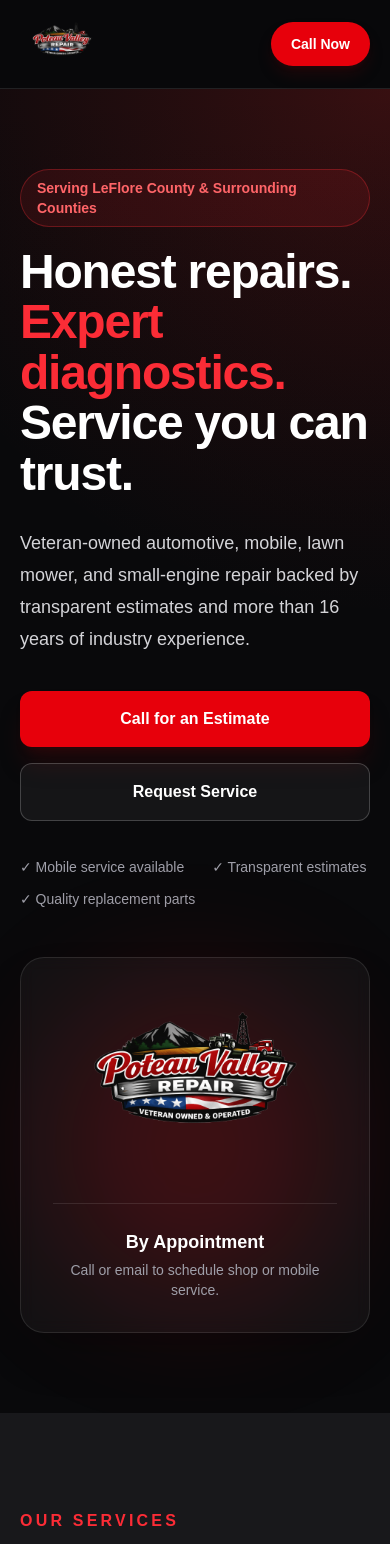
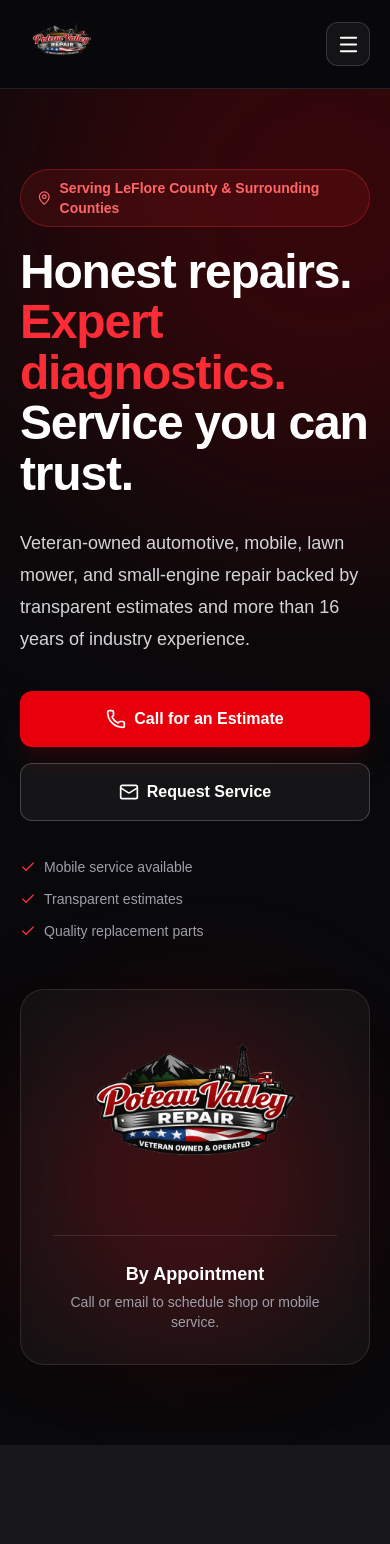
Before and after one commit to hyorinmarudk-blip/PVSM-Cloud, a Next.js app in the folder website/: page / in a window 390 px wide. Shown: the top 1544 px of the page. Built offline with nearby package versions, Linux system fonts and the light colour scheme.

Commit message:
Add professional icons, mobile navigation, and PVR Promise

```diff
--- a/website/package.json
+++ b/website/package.json
@@ -9,6 +9,7 @@
     "lint": "eslint"
   },
   "dependencies": {
+    "lucide-react": "^1.25.0",
     "next": "16.2.10",
     "react": "19.2.4",
     "react-dom": "19.2.4"
--- a/website/src/app/page.tsx
+++ b/website/src/app/page.tsx
@@ -1,105 +1,132 @@
 import Image from "next/image";
-import Link from "next/link";
+import {
+  BadgeCheck,
+  BatteryCharging,
+  CalendarClock,
+  Car,
+  Check,
+  CircleDollarSign,
+  ClipboardCheck,
+  FileCheck2,
+  Gauge,
+  HeartHandshake,
+  Mail,
+  MapPin,
+  Phone,
+  SearchCheck,
+  ShieldCheck,
+  Sparkles,
+  Tractor,
+  Truck,
+  Wrench,
+} from "lucide-react";
+import SiteHeader from "@/components/SiteHeader";
 
 const services = [
   {
     title: "Automotive Repair",
     description:
       "Dependable maintenance and repairs for brakes, steering, suspension, batteries, filters, leaks, and other common vehicle concerns.",
-    icon: "🚗",
+    icon: Car,
   },
   {
     title: "Diagnostics",
     description:
       "Honest automotive and electrical diagnostics focused on identifying the actual problem before unnecessary parts are replaced.",
-    icon: "🔍",
+    icon: SearchCheck,
   },
   {
     title: "Mobile Service",
     description:
       "Mobile diagnostics, scheduled on-site repairs, and emergency roadside assistance throughout LeFlore County and surrounding areas.",
-    icon: "🚚",
+    icon: Truck,
   },
   {
     title: "Small Engine Repair",
     description:
       "Repair and maintenance for lawn mowers, generators, tillers, trimmers, edgers, and other lawn and garden equipment.",
-    icon: "🛠️",
+    icon: Tractor,
   },
   {
     title: "Detailing",
     description:
       "Basic vehicle cleaning services, including interior vacuuming, body washing, wheel cleaning, and waxing.",
-    icon: "✨",
+    icon: Sparkles,
   },
 ];
 
 const reasons = [
-  "Veteran Owned & Operated",
-  "Honest Diagnostics",
-  "Quality Parts & Repairs",
-  "Mobile Service Available",
-  "Automotive & Small Engine Specialists",
-  "Transparent Estimates",
-  "Modern Digital Repair Tracking",
+  { label: "Veteran Owned & Operated", icon: BadgeCheck },
+  { label: "Honest Diagnostics", icon: SearchCheck },
+  { label: "Quality Parts & Repairs", icon: Wrench },
+  { label: "Mobile Service Available", icon: Truck },
+  { label: "Automotive & Small Engine Specialists", icon: Gauge },
+  { label: "Transparent Estimates", icon: ClipboardCheck },
+  { label: "Modern Digital Repair Tracking", icon: FileCheck2 },
+];
+
+const promises = [
+  {
+    title: "We diagnose before replacing parts.",
+    description:
+      "Testing and inspection come first so repairs are based on evidence instead of guesswork.",
+    icon: SearchCheck,
+  },
+  {
+    title: "We explain the repair.",
+    description:
+      "You receive straightforward information about the concern, recommended work, and expected cost.",
+    icon: HeartHandshake,
+  },
+  {
+    title: "We use quality parts.",
+    description:
+      "Whenever possible, replacement parts are sourced from reputable suppliers and selected for dependable service.",
+    icon: BatteryCharging,
+  },
+  {
+    title: "We stand behind our workmanship.",
+    description:
+      "Eligible repairs are supported by written warranty terms and clear procedures if a concern returns.",
+    icon: ShieldCheck,
+  },
+  {
+    title: "We provide transparent estimates.",
+    description:
+      "Additional work is discussed before proceeding whenever practical, so you stay informed.",
+    icon: CircleDollarSign,
+  },
+  {
+    title: "We respect your vehicle and equipment.",
+    description:
+      "Repair documentation and photographs help maintain an accurate record from intake through completion.",
+    icon: CalendarClock,
+  },
+];
+
+const policies = [
+  "Payment & Billing Policy",
+  "Shop Policies & Terms",
+  "Warranty Policy",
+  "Privacy Policy",
+  "Photo Documentation Policy",
 ];
 
 export default function Home() {
   return (
-    <main className="min-h-screen bg-zinc-950 text-white">
-      <header className="sticky top-0 z-50 border-b border-white/10 bg-zinc-950/95 backdrop-blur">
-        <div className="mx-auto flex max-w-7xl items-center justify-between px-5 py-4 lg:px-8">
-          <Link href="/" className="flex items-center gap-3">
-            <Image
-              src="/images/poteau-valley-repair-logo.png"
-              alt="Poteau Valley Repair"
-              width={72}
-              height={72}
-              priority
-              className="h-14 w-auto"
-            />
+    <main className="min-h-screen overflow-x-hidden bg-zinc-950 text-white">
+      <SiteHeader />
 
-            <div className="hidden sm:block">
-              <p className="text-sm font-bold uppercase tracking-[0.18em]">
-                Poteau Valley Repair
-              </p>
-              <p className="text-xs text-zinc-400">
-                Veteran Owned &amp; Operated
-              </p>
-            </div>
-          </Link>
+      <section className="relative isolate overflow-hidden">
+        <div className="absolute inset-0 -z-30 bg-zinc-950" />
+        <div className="absolute right-[-15rem] top-[-12rem] -z-20 h-[38rem] w-[38rem] rounded-full bg-red-700/25 blur-[130px]" />
+        <div className="absolute bottom-[-18rem] left-[-14rem] -z-20 h-[34rem] w-[34rem] rounded-full bg-red-950/40 blur-[120px]" />
+        <div className="absolute inset-0 -z-10 bg-[linear-gradient(to_bottom,transparent_55%,#09090b)]" />
 
-          <nav className="hidden items-center gap-7 text-sm font-medium lg:flex">
-            <a href="#services" className="transition hover:text-red-500">
-              Services
-            </a>
-            <a href="#about" className="transition hover:text-red-500">
-              About
-            </a>
-            <a href="#policies" className="transition hover:text-red-500">
-              Policies
-            </a>
-            <a href="#contact" className="transition hover:text-red-500">
-              Contact
-            </a>
-          </nav>
-
-          <a
-            href="tel:+19184429692"
-            className="rounded-full bg-red-600 px-5 py-3 text-sm font-bold shadow-lg shadow-red-950/40 transition hover:bg-red-500"
-          >
-            Call Now
-          </a>
-        </div>
-      </header>
-
-      <section className="relative overflow-hidden">
-        <div className="absolute inset-0 bg-[radial-gradient(circle_at_top_right,rgba(220,38,38,0.22),transparent_38%)]" />
-        <div className="absolute inset-0 bg-[linear-gradient(to_bottom,transparent,rgba(9,9,11,0.9))]" />
-
-        <div className="relative mx-auto grid min-h-[760px] max-w-7xl items-center gap-12 px-5 py-20 lg:grid-cols-[1.15fr_0.85fr] lg:px-8">
+        <div className="mx-auto grid min-h-[760px] max-w-7xl items-center gap-12 px-5 py-20 lg:grid-cols-[1.15fr_0.85fr] lg:px-8">
           <div>
-            <p className="mb-5 inline-flex rounded-full border border-red-500/30 bg-red-500/10 px-4 py-2 text-sm font-semibold text-red-400">
+            <p className="mb-5 inline-flex items-center gap-2 rounded-full border border-red-500/30 bg-red-500/10 px-4 py-2 text-sm font-semibold text-red-400">
+              <MapPin size={16} aria-hidden="true" />
               Serving LeFlore County &amp; Surrounding Counties
             </p>
 
@@ -118,23 +145,32 @@
             <div className="mt-9 flex flex-col gap-4 sm:flex-row">
               <a
                 href="tel:+19184429692"
-                className="rounded-xl bg-red-600 px-7 py-4 text-center font-bold shadow-xl shadow-red-950/40 transition hover:-translate-y-0.5 hover:bg-red-500"
+                className="inline-flex items-center justify-center gap-2 rounded-xl bg-red-600 px-7 py-4 font-bold shadow-xl shadow-red-950/40 transition duration-200 hover:-translate-y-0.5 hover:bg-red-500"
               >
+                <Phone size={20} aria-hidden="true" />
                 Call for an Estimate
               </a>
 
               <a
                 href="mailto:poteauvalleyrepair@gmail.com?subject=Service%20Request"
-                className="rounded-xl border border-white/20 bg-white/5 px-7 py-4 text-center font-bold transition hover:-translate-y-0.5 hover:bg-white/10"
+                className="inline-flex items-center justify-center gap-2 rounded-xl border border-white/20 bg-white/5 px-7 py-4 font-bold transition duration-200 hover:-translate-y-0.5 hover:bg-white/10"
               >
+                <Mail size={20} aria-hidden="true" />
                 Request Service
               </a>
             </div>
 
             <div className="mt-9 flex flex-wrap gap-x-7 gap-y-3 text-sm text-zinc-400">
-              <span>✓ Mobile service available</span>
-              <span>✓ Transparent estimates</span>
-              <span>✓ Quality replacement parts</span>
+              {[
+                "Mobile service available",
+                "Transparent estimates",
+                "Quality replacement parts",
+              ].map((item) => (
+                <span key={item} className="flex items-center gap-2">
+                  <Check size={16} className="text-red-500" aria-hidden="true" />
+                  {item}
+                </span>
+              ))}
             </div>
           </div>
 
@@ -178,26 +214,31 @@
           </div>
 
           <div className="mt-12 grid gap-6 md:grid-cols-2 xl:grid-cols-3">
-            {services.map((service) => (
+            {services.map((service) => {
+              const Icon = service.icon;
+
+              return (
                 <article
                   key={service.title}
-                className="group rounded-2xl border border-white/10 bg-zinc-950 p-7 transition hover:-translate-y-1 hover:border-red-500/50"
+                  className="group rounded-2xl border border-white/10 bg-zinc-950 p-7 transition duration-300 hover:-translate-y-1 hover:border-red-500/50 hover:shadow-xl hover:shadow-red-950/20"
                 >
-                <div className="text-4xl" aria-hidden="true">
-                  {service.icon}
+                  <div className="flex h-13 w-13 items-center justify-center rounded-xl bg-red-600/15 text-red-500 transition duration-300 group-hover:bg-red-600 group-hover:text-white">
+                    <Icon size={26} aria-hidden="true" />
                   </div>
                   <h3 className="mt-5 text-2xl font-bold">{service.title}</h3>
                   <p className="mt-3 leading-7 text-zinc-400">
                     {service.description}
                   </p>
                 </article>
-            ))}
+              );
+            })}
 
             <article className="rounded-2xl border border-red-500/30 bg-red-600 p-7 shadow-xl shadow-red-950/30">
-              <p className="text-sm font-bold uppercase tracking-[0.2em] text-red-100">
+              <Wrench size={34} aria-hidden="true" />
+              <p className="mt-5 text-sm font-bold uppercase tracking-[0.2em] text-red-100">
                 Need help?
               </p>
-              <h3 className="mt-4 text-2xl font-black">
+              <h3 className="mt-3 text-2xl font-black">
                 Not sure which service you need?
               </h3>
               <p className="mt-3 leading-7 text-red-50">
@@ -206,8 +247,9 @@
               </p>
               <a
                 href="tel:+19184429692"
-                className="mt-6 inline-block rounded-lg bg-white px-5 py-3 font-bold text-red-700 transition hover:bg-red-50"
+                className="mt-6 inline-flex items-center gap-2 rounded-lg bg-white px-5 py-3 font-bold text-red-700 transition duration-200 hover:-translate-y-0.5 hover:bg-red-50"
               >
+                <Phone size={18} aria-hidden="true" />
                 Call (918) 442-9692
               </a>
             </article>
@@ -249,17 +291,21 @@
             <h3 className="text-2xl font-black">Why choose us?</h3>
 
             <div className="mt-7 grid gap-4">
-              {reasons.map((reason) => (
+              {reasons.map((reason) => {
+                const Icon = reason.icon;
+
+                return (
                   <div
-                  key={reason}
+                    key={reason.label}
                     className="flex items-center gap-4 rounded-xl border border-white/10 bg-zinc-950 px-5 py-4"
                   >
-                  <span className="flex h-8 w-8 shrink-0 items-center justify-center rounded-full bg-red-600 font-bold">
-                    ✓
+                    <span className="flex h-9 w-9 shrink-0 items-center justify-center rounded-full bg-red-600 text-white">
+                      <Icon size={18} aria-hidden="true" />
                     </span>
-                  <span className="font-semibold">{reason}</span>
+                    <span className="font-semibold">{reason.label}</span>
                   </div>
-              ))}
+                );
+              })}
             </div>
 
             <p className="mt-6 text-sm text-zinc-500">
@@ -270,7 +316,46 @@
         </div>
       </section>
 
-      <section className="border-y border-white/10 bg-zinc-900 py-20">
+      <section
+        id="promise"
+        className="border-y border-white/10 bg-zinc-900 py-24"
+      >
+        <div className="mx-auto max-w-7xl px-5 lg:px-8">
+          <div className="mx-auto max-w-3xl text-center">
+            <p className="font-bold uppercase tracking-[0.2em] text-red-500">
+              The PVR Promise
+            </p>
+            <h2 className="mt-3 text-4xl font-black tracking-tight sm:text-5xl">
+              Straightforward service from diagnosis to completion
+            </h2>
+            <p className="mt-5 text-lg leading-8 text-zinc-400">
+              These principles guide how we communicate, diagnose, document, and
+              complete every repair.
+            </p>
+          </div>
+
+          <div className="mt-12 grid gap-6 md:grid-cols-2 xl:grid-cols-3">
+            {promises.map((promise) => {
+              const Icon = promise.icon;
+
+              return (
+                <article
+                  key={promise.title}
+                  className="rounded-2xl border border-white/10 bg-zinc-950 p-7"
+                >
+                  <Icon size={30} className="text-red-500" aria-hidden="true" />
+                  <h3 className="mt-5 text-xl font-bold">{promise.title}</h3>
+                  <p className="mt-3 leading-7 text-zinc-400">
+                    {promise.description}
+                  </p>
+                </article>
+              );
+            })}
+          </div>
+        </div>
+      </section>
+
+      <section className="py-24">
         <div className="mx-auto max-w-7xl px-5 text-center lg:px-8">
           <p className="font-bold uppercase tracking-[0.2em] text-red-500">
             Customer Portal
@@ -292,7 +377,7 @@
         </div>
       </section>
 
-      <section id="policies" className="py-24">
+      <section id="policies" className="bg-zinc-900 py-24">
         <div className="mx-auto max-w-7xl px-5 lg:px-8">
           <div className="max-w-3xl">
             <p className="font-bold uppercase tracking-[0.2em] text-red-500">
@@ -309,18 +394,17 @@
           </div>
 
           <div className="mt-10 grid gap-5 md:grid-cols-2 lg:grid-cols-3">
-            {[
-              "Payment & Billing Policy",
-              "Shop Policies & Terms",
-              "Warranty Policy",
-              "Privacy Policy",
-              "Photo Documentation Policy",
-            ].map((policy) => (
+            {policies.map((policy) => (
               <div
                 key={policy}
-                className="rounded-2xl border border-white/10 bg-zinc-900 p-6"
+                className="rounded-2xl border border-white/10 bg-zinc-950 p-6 transition duration-200 hover:border-red-500/40"
               >
-                <h3 className="text-xl font-bold">{policy}</h3>
+                <FileCheck2
+                  size={27}
+                  className="text-red-500"
+                  aria-hidden="true"
+                />
+                <h3 className="mt-4 text-xl font-bold">{policy}</h3>
                 <p className="mt-3 text-sm leading-6 text-zinc-400">
                   Full website version will be available before public launch.
                 </p>
@@ -349,22 +433,25 @@
           <div className="flex flex-col gap-3">
             <a
               href="tel:+19184429692"
-              className="rounded-xl bg-white px-7 py-4 text-center font-black text-red-700 transition hover:bg-red-50"
+              className="inline-flex items-center justify-center gap-2 rounded-xl bg-white px-7 py-4 font-black text-red-700 transition duration-200 hover:-translate-y-0.5 hover:bg-red-50"
             >
+              <Phone size={19} aria-hidden="true" />
               (918) 442-9692
             </a>
             <a
               href="mailto:poteauvalleyrepair@gmail.com"
-              className="rounded-xl border border-white/30 px-7 py-4 text-center font-bold transition hover:bg-white/10"
+              className="inline-flex items-center justify-center gap-2 rounded-xl border border-white/30 px-7 py-4 font-bold transition-colors hover:bg-white/10"
             >
+              <Mail size={19} aria-hidden="true" />
               Email the Shop
             </a>
             <a
               href="https://share.google/tT3Z3VIMLM7V576j6"
               target="_blank"
               rel="noreferrer"
-              className="rounded-xl border border-white/30 px-7 py-4 text-center font-bold transition hover:bg-white/10"
+              className="inline-flex items-center justify-center gap-2 rounded-xl border border-white/30 px-7 py-4 font-bold transition-colors hover:bg-white/10"
             >
+              <MapPin size={19} aria-hidden="true" />
               View Google Business Profile
             </a>
           </div>
--- /dev/null
+++ b/website/src/components/SiteHeader.tsx
@@ -0,0 +1,110 @@
+"use client";
+
+import Image from "next/image";
+import Link from "next/link";
+import { Menu, Phone, X } from "lucide-react";
+import { useState } from "react";
+
+const navigation = [
+  { label: "Services", href: "#services" },
+  { label: "About", href: "#about" },
+  { label: "PVR Promise", href: "#promise" },
+  { label: "Policies", href: "#policies" },
+  { label: "Contact", href: "#contact" },
+];
+
+export default function SiteHeader() {
+  const [menuOpen, setMenuOpen] = useState(false);
+
+  function closeMenu() {
+    setMenuOpen(false);
+  }
+
+  return (
+    <header className="sticky top-0 z-50 border-b border-white/10 bg-zinc-950/95 backdrop-blur-xl">
+      <div className="mx-auto flex max-w-7xl items-center justify-between px-5 py-4 lg:px-8">
+        <Link href="/" className="flex items-center gap-3" onClick={closeMenu}>
+          <Image
+            src="/images/poteau-valley-repair-logo.png"
+            alt="Poteau Valley Repair"
+            width={72}
+            height={72}
+            priority
+            className="h-14 w-auto"
+          />
+
+          <div className="hidden sm:block">
+            <p className="text-sm font-bold uppercase tracking-[0.18em]">
+              Poteau Valley Repair
+            </p>
+            <p className="text-xs text-zinc-400">
+              Veteran Owned &amp; Operated
+            </p>
+          </div>
+        </Link>
+
+        <nav className="hidden items-center gap-7 text-sm font-medium lg:flex">
+          {navigation.map((item) => (
+            <a
+              key={item.label}
+              href={item.href}
+              className="transition-colors duration-200 hover:text-red-500"
+            >
+              {item.label}
+            </a>
+          ))}
+        </nav>
+
+        <div className="flex items-center gap-2">
+          <a
+            href="tel:+19184429692"
+            className="hidden items-center gap-2 rounded-full bg-red-600 px-5 py-3 text-sm font-bold shadow-lg shadow-red-950/40 transition duration-200 hover:-translate-y-0.5 hover:bg-red-500 sm:flex"
+          >
+            <Phone size={17} aria-hidden="true" />
+            Call Now
+          </a>
+
+          <button
+            type="button"
+            aria-label={menuOpen ? "Close navigation menu" : "Open navigation menu"}
+            aria-expanded={menuOpen}
+            onClick={() => setMenuOpen((current) => !current)}
+            className="flex h-11 w-11 items-center justify-center rounded-xl border border-white/15 bg-white/5 transition-colors hover:bg-white/10 lg:hidden"
+          >
+            {menuOpen ? (
+              <X size={23} aria-hidden="true" />
+            ) : (
+              <Menu size={23} aria-hidden="true" />
+            )}
+          </button>
+        </div>
+      </div>
+
+      {menuOpen && (
+        <div className="border-t border-white/10 bg-zinc-950 px-5 pb-5 pt-3 lg:hidden">
+          <nav className="mx-auto flex max-w-7xl flex-col gap-2">
+            {navigation.map((item) => (
+              <a
+                key={item.label}
+                href={item.href}
+                onClick={closeMenu}
+                className="rounded-xl px-4 py-3 font-semibold text-zinc-200 transition-colors hover:bg-white/5 hover:text-red-500"
+              >
+                {item.label}
+              </a>
+            ))}
+
+            <a
+              href="tel:+19184429692"
+              onClick={closeMenu}
+              className="mt-2 flex items-center justify-center gap-2 rounded-xl bg-red-600 px-5 py-3 font-bold transition-colors hover:bg-red-500 sm:hidden"
+            >
+              <Phone size={18} aria-hidden="true" />
+              Call (918) 442-9692
+            </a>
+          </nav>
+        </div>
+      )}
+    </header>
+  );
+}
```
Also changed, not shown: 1 other file (tests, documents, lock files or other folders). Lines whose indentation alone changed are shown as unchanged.
